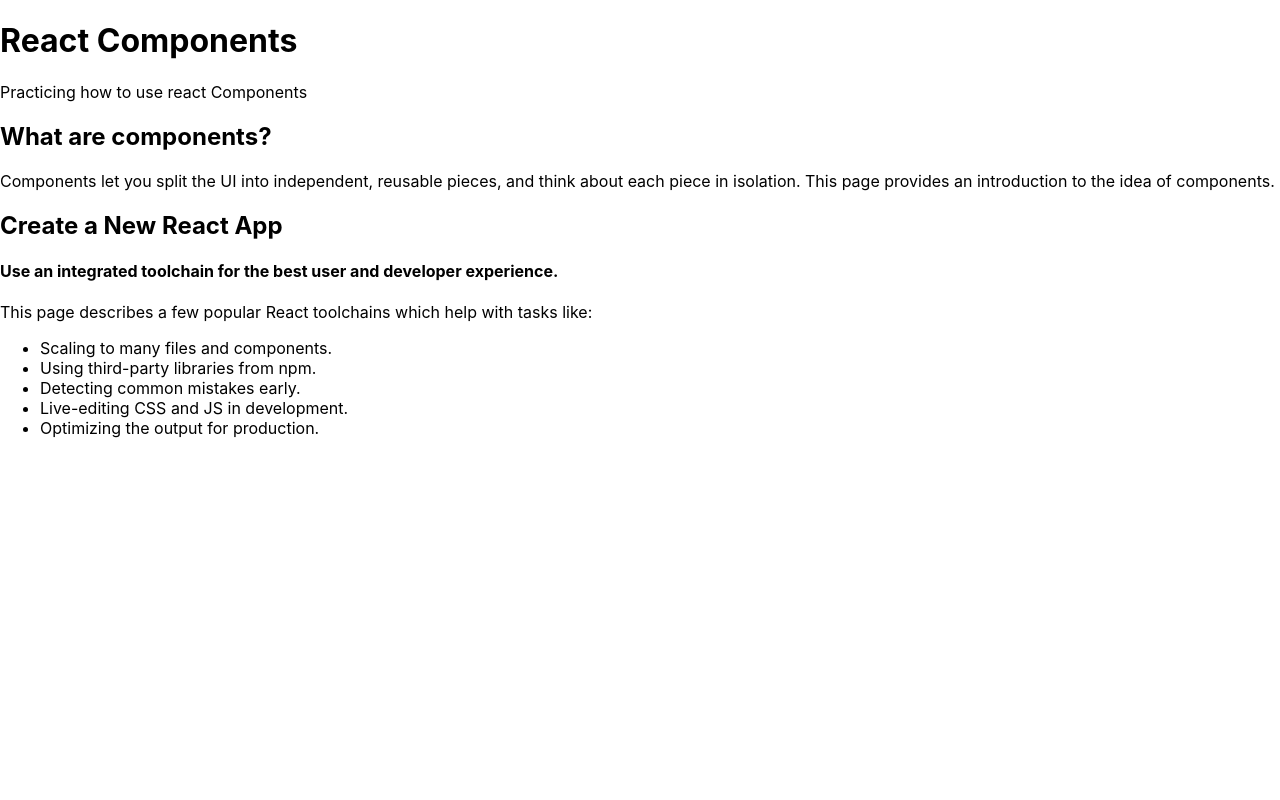
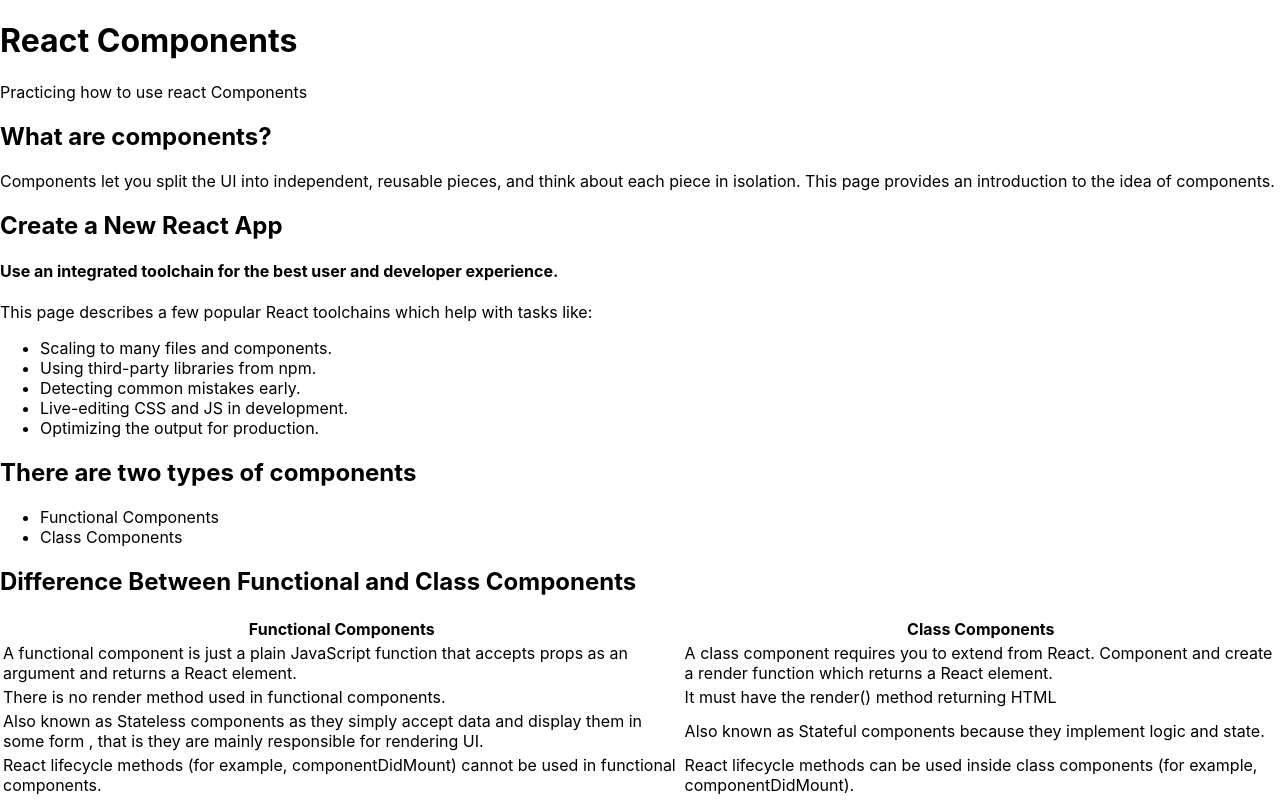
Before and after one commit to dselasea/components, a React (Create React App) app: page / in a window 1280 px wide. Built offline with nearby package versions, Linux system fonts and the light colour scheme.

Commit message:
Fifth Component

```diff
--- a/src/App.js
+++ b/src/App.js
@@ -4,6 +4,8 @@
 import Body from "./Body";
 import CreateReactApp from "./CreateReactApp";
 import Lists from "./Lists";
+import ComponentTypes from "./ComponentTypes";
+import Tables from "./Tables";
 
 function App() {
   return (
@@ -12,6 +14,8 @@
       <Body />
       <CreateReactApp />
       <Lists />
+      <ComponentTypes />
+      <Tables />
     </div>
   );
 }
--- /dev/null
+++ b/src/ComponentTypes.js
@@ -0,0 +1,14 @@
+import React from "react";
+
+function ComponentTypes() {
+  return (
+    <div>
+      <h2>There are two types of components</h2>
+      <ul>
+        <li>Functional Components</li>
+        <li>Class Components</li>
+      </ul>
+    </div>
+  );
+}
+export default ComponentTypes;
--- /dev/null
+++ b/src/Tables.js
@@ -0,0 +1,52 @@
+import React from "react";
+
+function Tables() {
+  return (
+    <div>
+      <h2>Difference Between Functional and Class Components</h2>
+
+      <table>
+        <tr>
+          <th>Functional Components</th>
+          <th>Class Components</th>
+        </tr>
+        <tr>
+          <td>
+            A functional component is just a plain JavaScript function that
+            accepts props as an argument and returns a React element.
+          </td>
+          <td>
+            A class component requires you to extend from React. Component and
+            create a render function which returns a React element.
+          </td>
+        </tr>
+        <tr>
+          <td>There is no render method used in functional components.</td>
+          <td>It must have the render() method returning HTML</td>
+        </tr>
+        <tr>
+          <td>
+            Also known as Stateless components as they simply accept data and
+            display them in some form , that is they are mainly responsible for
+            rendering UI.
+          </td>
+          <td>
+            Also known as Stateful components because they implement logic and
+            state.
+          </td>
+        </tr>
+        <tr>
+          <td>
+            React lifecycle methods (for example, componentDidMount) cannot be
+            used in functional components.
+          </td>
+          <td>
+            React lifecycle methods can be used inside class components (for
+            example, componentDidMount).
+          </td>
+        </tr>
+      </table>
+    </div>
+  );
+}
+export default Tables;
```
